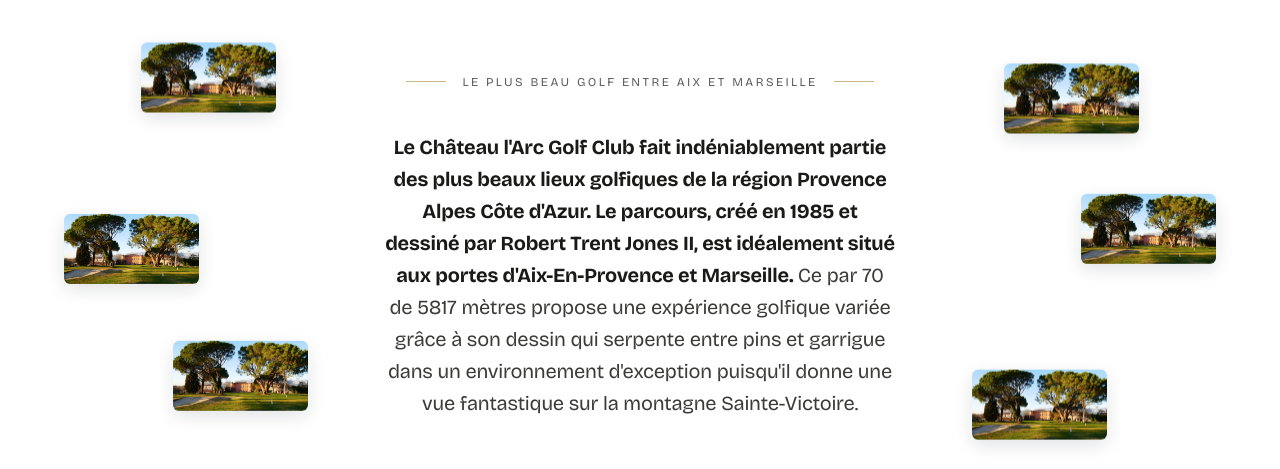
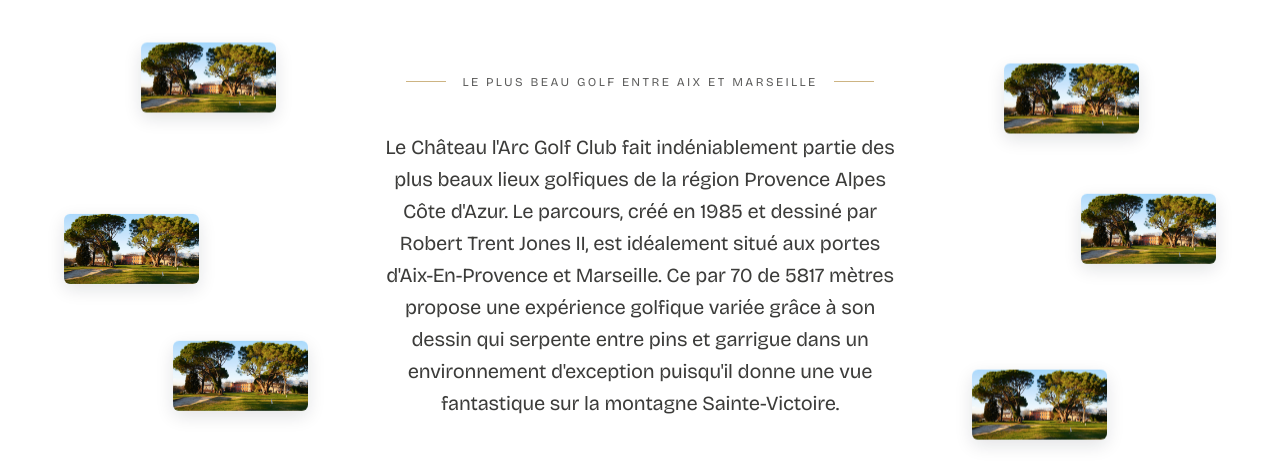
Before and after one commit to OrionStudioSAS/chateau-l-arc, a Next.js app: page / in a window 1280 px wide. Shown: the part 900-1369 px from the top of the page. Built offline with nearby package versions, Linux system fonts and the light colour scheme; no server answers; the database is empty.

Commit message:
Retire le gras du texte d'introduction de l'accueil
Co-Authored-By: Claude Opus 5.5 <noreply@anthropic.com>

```diff
--- a/src/components/sections/presentation-intro.tsx
+++ b/src/components/sections/presentation-intro.tsx
@@ -24,19 +24,9 @@ const vignettes = [
   { cote: "droite", rangee: 2, x: "13.5%", y: "84%", cadrage: "10% 50%", derive: 20 },
 ] as const;
 
-/** Le texte, découpé en segments pour garder la partie en gras. */
-const segments = [
-  {
-    gras: true,
-    texte:
-      "Le Château l'Arc Golf Club fait indéniablement partie des plus beaux lieux golfiques de la région Provence Alpes Côte d'Azur. Le parcours, créé en 1985 et dessiné par Robert Trent Jones II, est idéalement situé aux portes d'Aix-En-Provence et Marseille.",
-  },
-  {
-    gras: false,
-    texte:
-      "Ce par 70 de 5817 mètres propose une expérience golfique variée grâce à son dessin qui serpente entre pins et garrigue dans un environnement d'exception puisqu'il donne une vue fantastique sur la montagne Sainte-Victoire.",
-  },
-];
+/** Texte de présentation, découpé en mots pour l'animation ligne par ligne. */
+const TEXTE =
+  "Le Château l'Arc Golf Club fait indéniablement partie des plus beaux lieux golfiques de la région Provence Alpes Côte d'Azur. Le parcours, créé en 1985 et dessiné par Robert Trent Jones II, est idéalement situé aux portes d'Aix-En-Provence et Marseille. Ce par 70 de 5817 mètres propose une expérience golfique variée grâce à son dessin qui serpente entre pins et garrigue dans un environnement d'exception puisqu'il donne une vue fantastique sur la montagne Sainte-Victoire.";
 
 const borner = (valeur: number) => Math.min(Math.max(valeur, 0), 1);
 const adoucir = (t: number) => 1 - (1 - t) ** 3;
@@ -180,22 +170,13 @@ export function PresentationIntro() {
           ref={paragraphe}
           className="mt-10 text-[20px] font-normal leading-[1.6] tracking-[-0.2px] text-encre/85"
         >
-          {segments.map((segment, indexSegment) => {
-            const mots = segment.texte.split(" ").map((mot, index) => (
-              <span key={index}>
-                <span data-mot className="inline-block">
-                  {mot}
-                </span>{" "}
-              </span>
-            ));
-            return segment.gras ? (
-              <strong key={indexSegment} className="font-bold text-encre">
-                {mots}
-              </strong>
-            ) : (
-              <span key={indexSegment}>{mots}</span>
-            );
-          })}
+          {TEXTE.split(" ").map((mot, index) => (
+            <span key={index}>
+              <span data-mot className="inline-block">
+                {mot}
+              </span>{" "}
+            </span>
+          ))}
         </p>
       </ContainerEtroit>
     </div>
```
